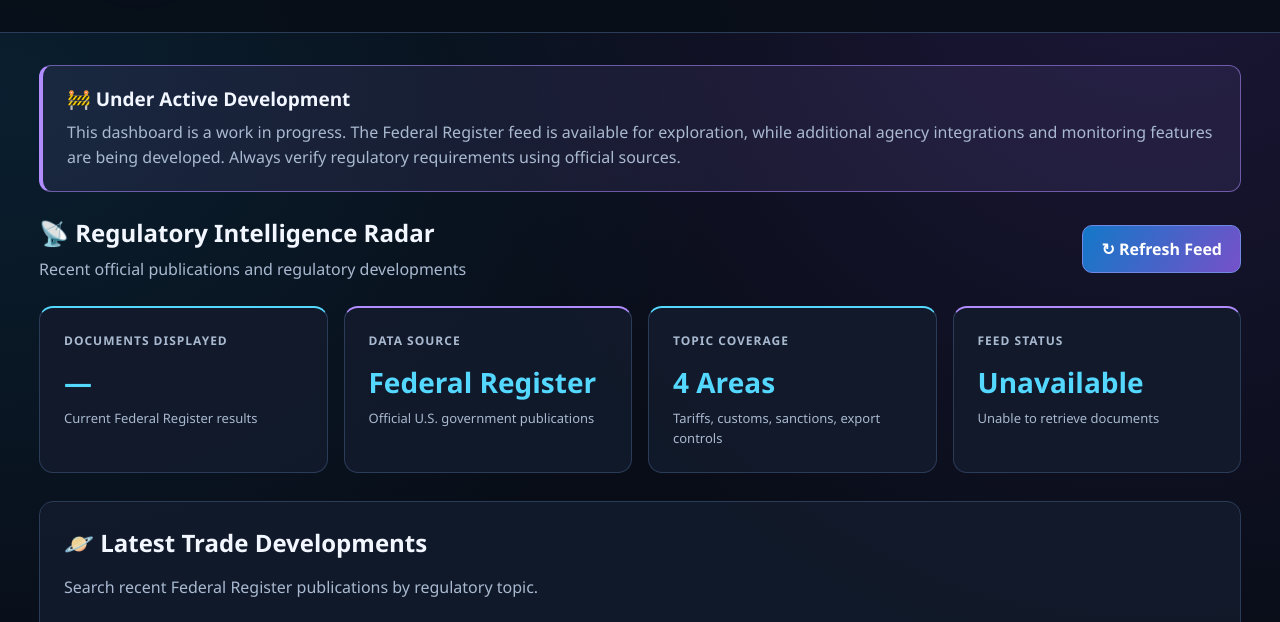
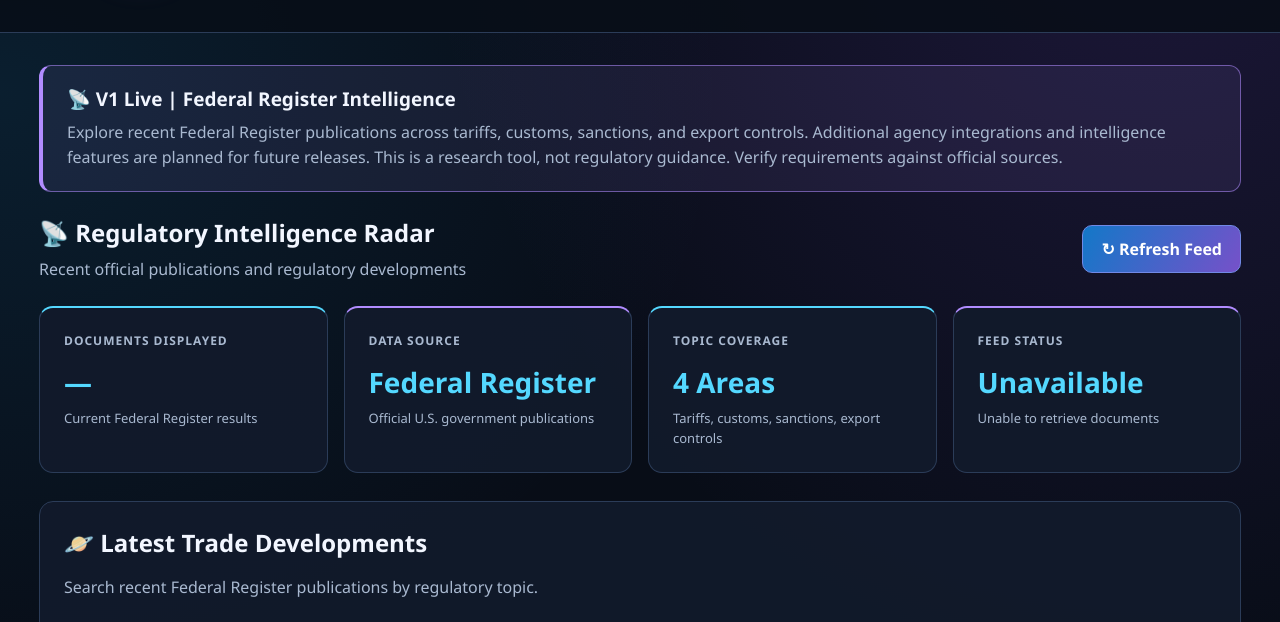
Before and after one commit to gkarnelle/Trade-Intelligence-Command-Center, a plain HTML site: page index.html in a window 1280 px wide. Shown: the part 175-797 px from the top of the page. Drawn offline with Linux system fonts and the light colour scheme; no server answers.

Commit message:
Update Command Center V1 status messaging

```diff
--- a/index.html
+++ b/index.html
@@ -384,14 +384,15 @@
 
   <main>
 
-    <!-- DEVELOPMENT STATUS -->
+    <!-- VERSION STATUS -->
     <section class="development-notice" aria-labelledby="development-title">
-      <h2 id="development-title">🚧 Under Active Development</h2>
+      <h2 id="development-title">📡 V1 Live | Federal Register Intelligence</h2>
       <p>
-        This dashboard is a work in progress. The Federal Register feed
-        is available for exploration, while additional agency integrations and
-        monitoring features are being developed. Always verify regulatory
-        requirements using official sources.
+        Explore recent Federal Register publications across tariffs, customs,
+        sanctions, and export controls. Additional agency integrations and
+        intelligence features are planned for future releases.
+        This is a research tool, not regulatory guidance. Verify requirements
+        against official sources.
       </p>
     </section>
 
```
